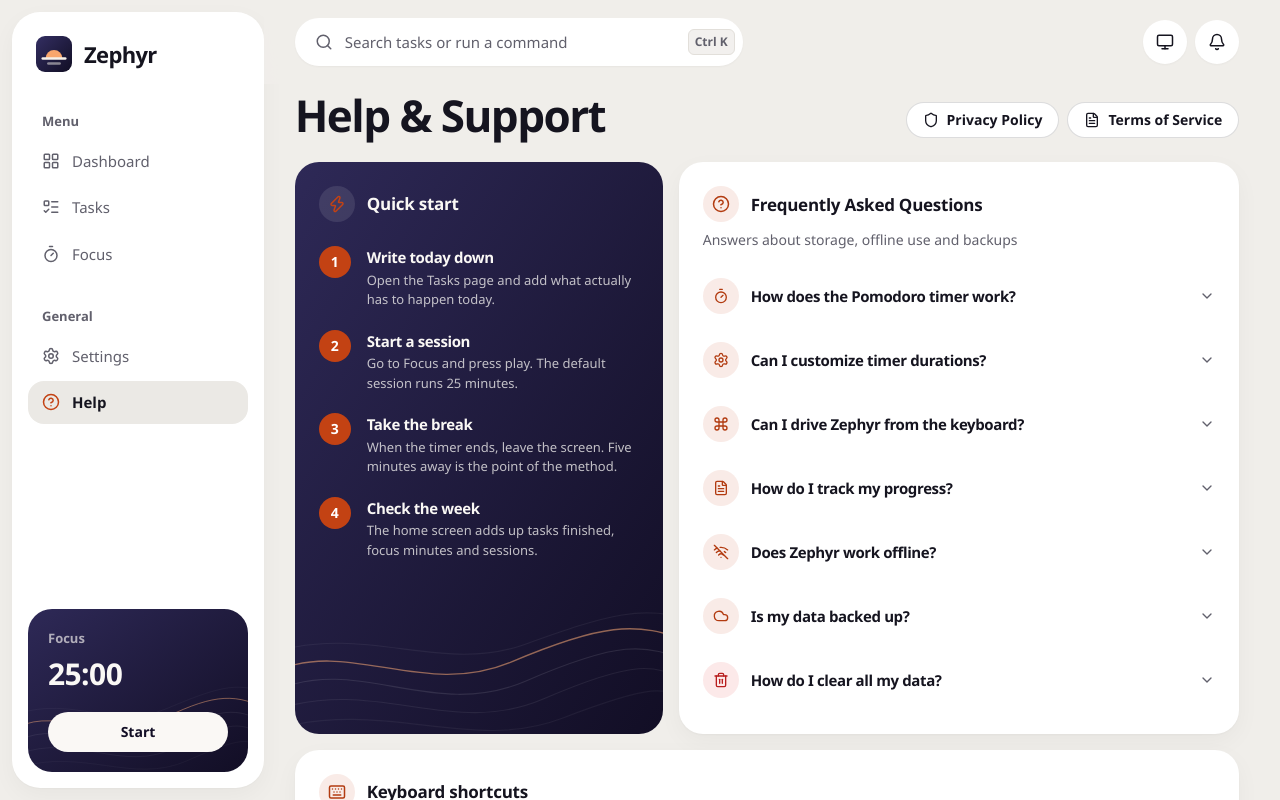
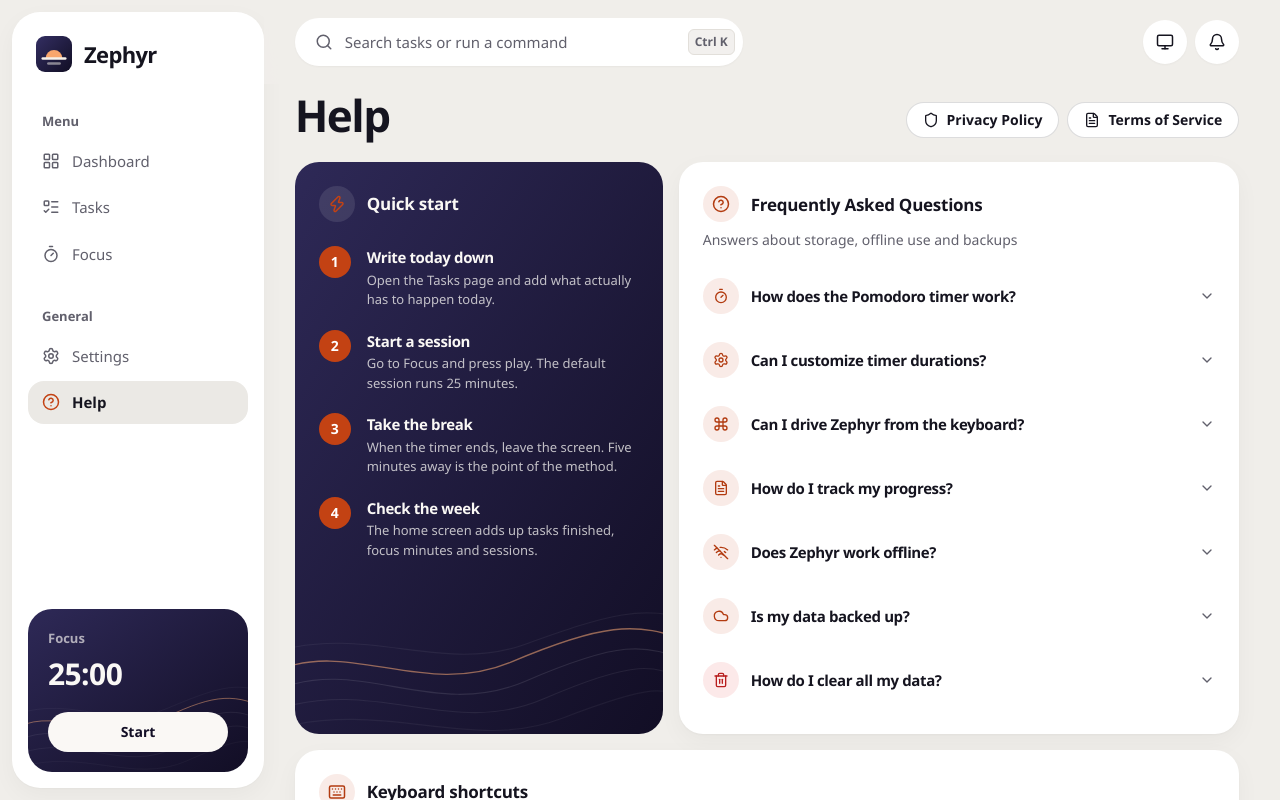
Before and after one commit to dominikkoenitzer/Zephyr, a React (Vite) app: page /help in a window 1280 px wide. Shown: the top 800 px of the page. Built offline with nearby package versions, Linux system fonts and the light colour scheme.

Commit message:
Title the Help page plainly

```diff
--- a/src/pages/Help.jsx
+++ b/src/pages/Help.jsx
@@ -94,7 +94,7 @@ function Help() {
   return (
     <PageContainer>
       <PageHeader
-        title="Help & Support"
+        title="Help"
         actions={legalLinks.map((link) => {
           const Icon = link.icon;
           return (
```
